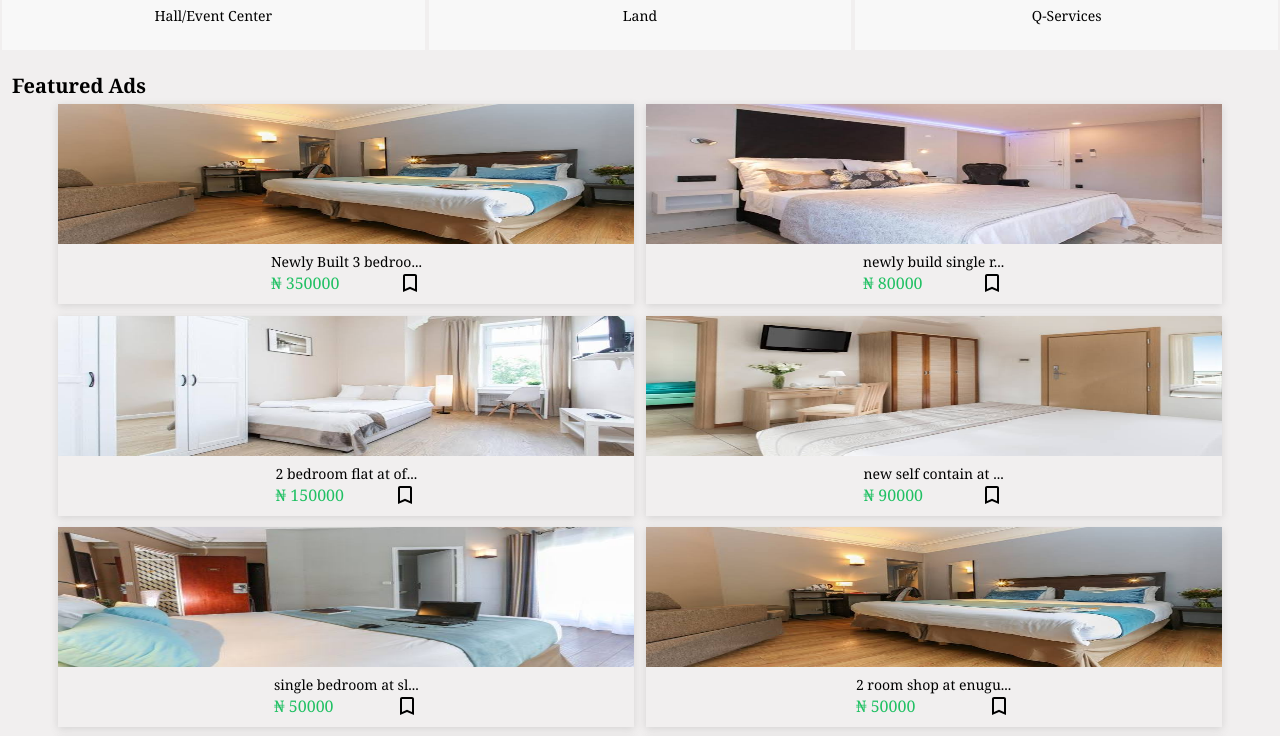
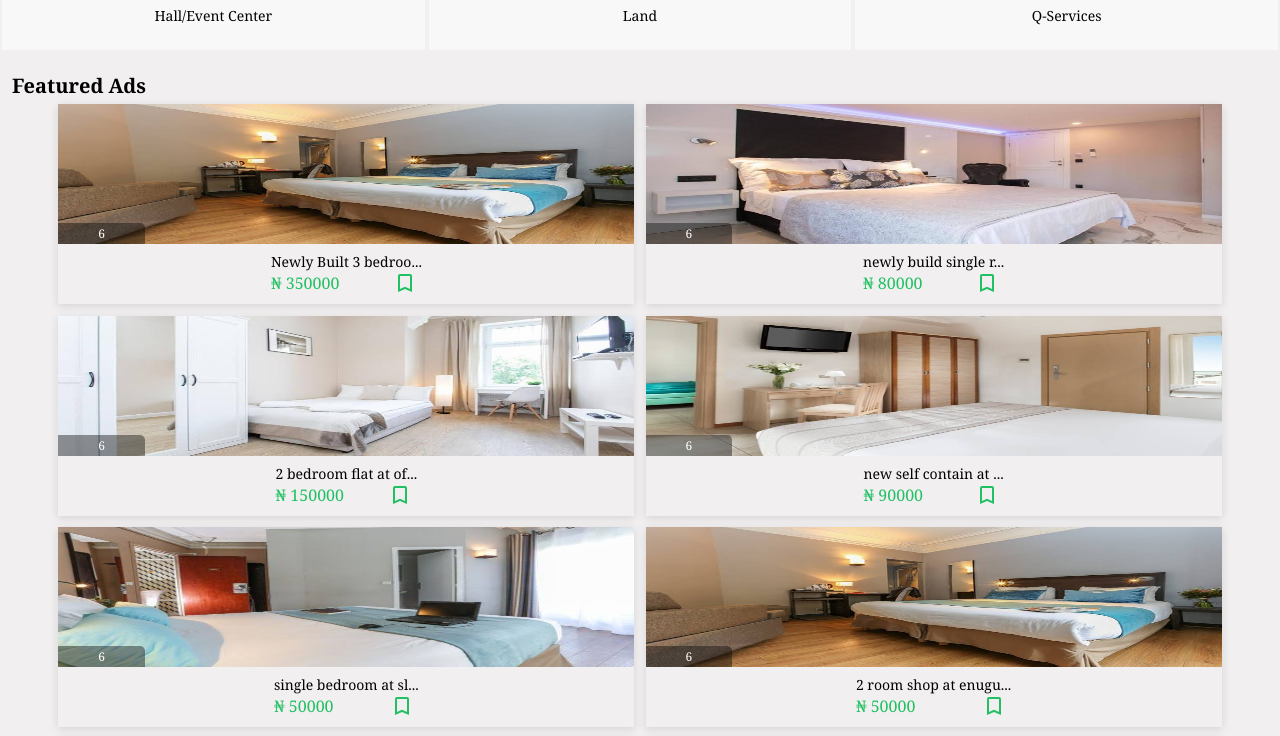
Before and after one commit to chukwudinweze/qurent, a React (Create React App) app: page / in a window 1280 px wide. Shown: the part 1497-2233 px from the top of the page. Built offline with nearby package versions, Linux system fonts and the light colour scheme; a web font is replaced by a local one.

Commit message:
completed featured section

```diff
--- a/src/Styles/room.css
+++ b/src/Styles/room.css
@@ -12,6 +12,7 @@
   width: 100%;
   height: 70%;
   overflow: hidden;
+  position: relative;
 }
 
 .image__container img {
@@ -19,6 +20,28 @@
   min-height: 100%;
   min-width: 100%;
   max-height: 100%;
+}
+
+.no__of__pictures {
+  /* size */
+  width: 15%;
+  height: 15%;
+  /* appearance */
+  font-family: var(--banner-regular-two);
+  font-size: 0.75rem;
+  color: var(--white);
+  background: rgba(0, 0, 0, 0.4);
+  border-top-right-radius: 5px;
+  /* position */
+  position: absolute;
+  bottom: 0;
+  left: 0;
+  /* center child item */
+  display: flex;
+  justify-content: center;
+  align-items: center;
+  /* z-index */
+  z-index: 100;
 }
 
 .room__details {
--- a/src/components/Room.js
+++ b/src/components/Room.js
@@ -14,12 +14,15 @@ const Room = ({ room }) => {
     <Link to="/room-details" className="room__wrapper">
       <div className="image__container">
         <img src={pictures && main} alt={title} />
+        <p className="no__of__pictures">{pictures.length}</p>
       </div>
       <article class="room__details">
         <p className="title">{title}...</p>
         <div className="price__fav__container">
           <p className="price">&#8358; {price && price}</p>
-          <BookmarkBorderIcon sytle={{ color: "#20c063" }} />
+          <BookmarkBorderIcon
+            style={{ color: "#20c063", marginRight: "0.3125rem" }}
+          />
         </div>
       </article>
     </Link>
```
